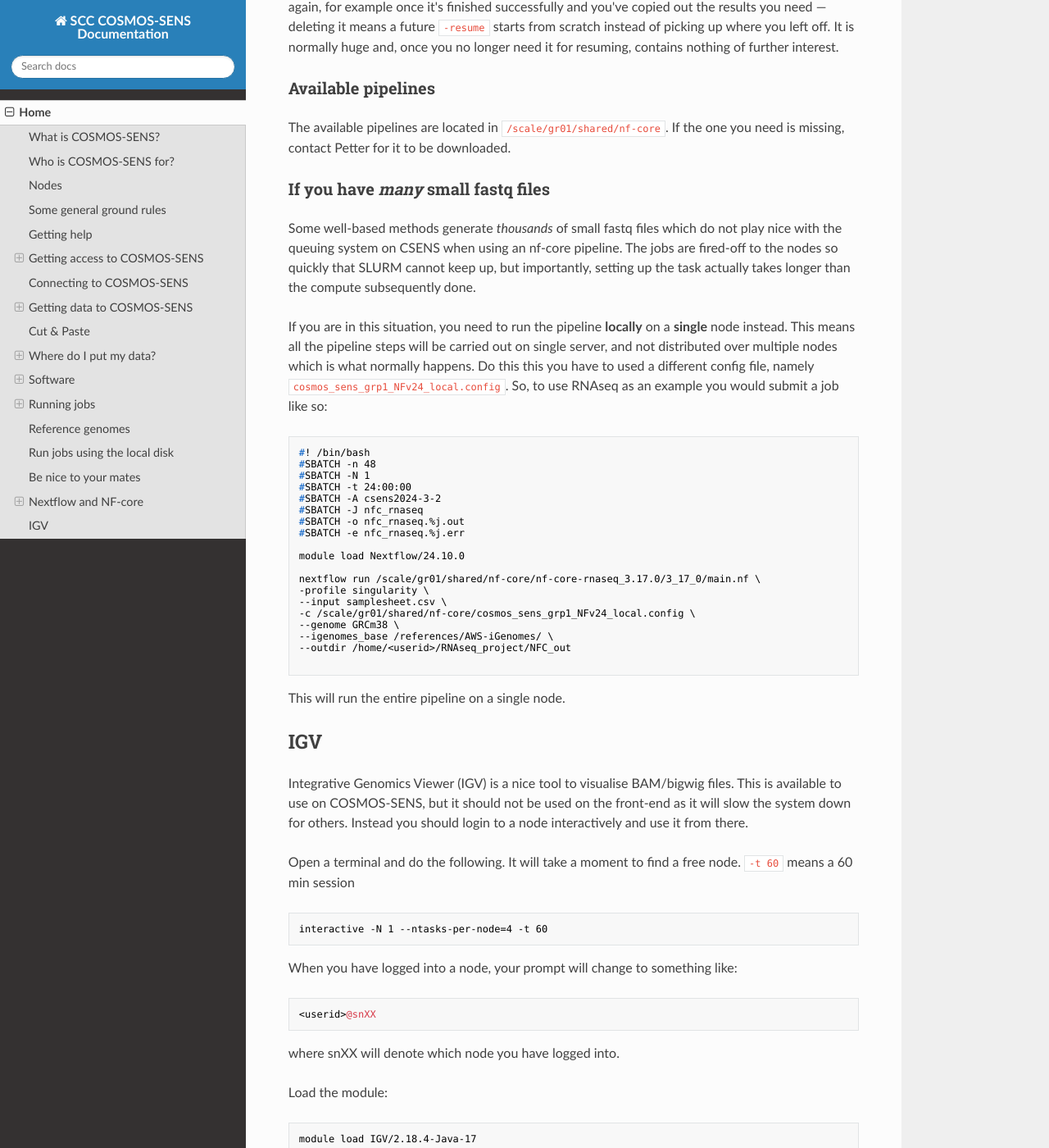
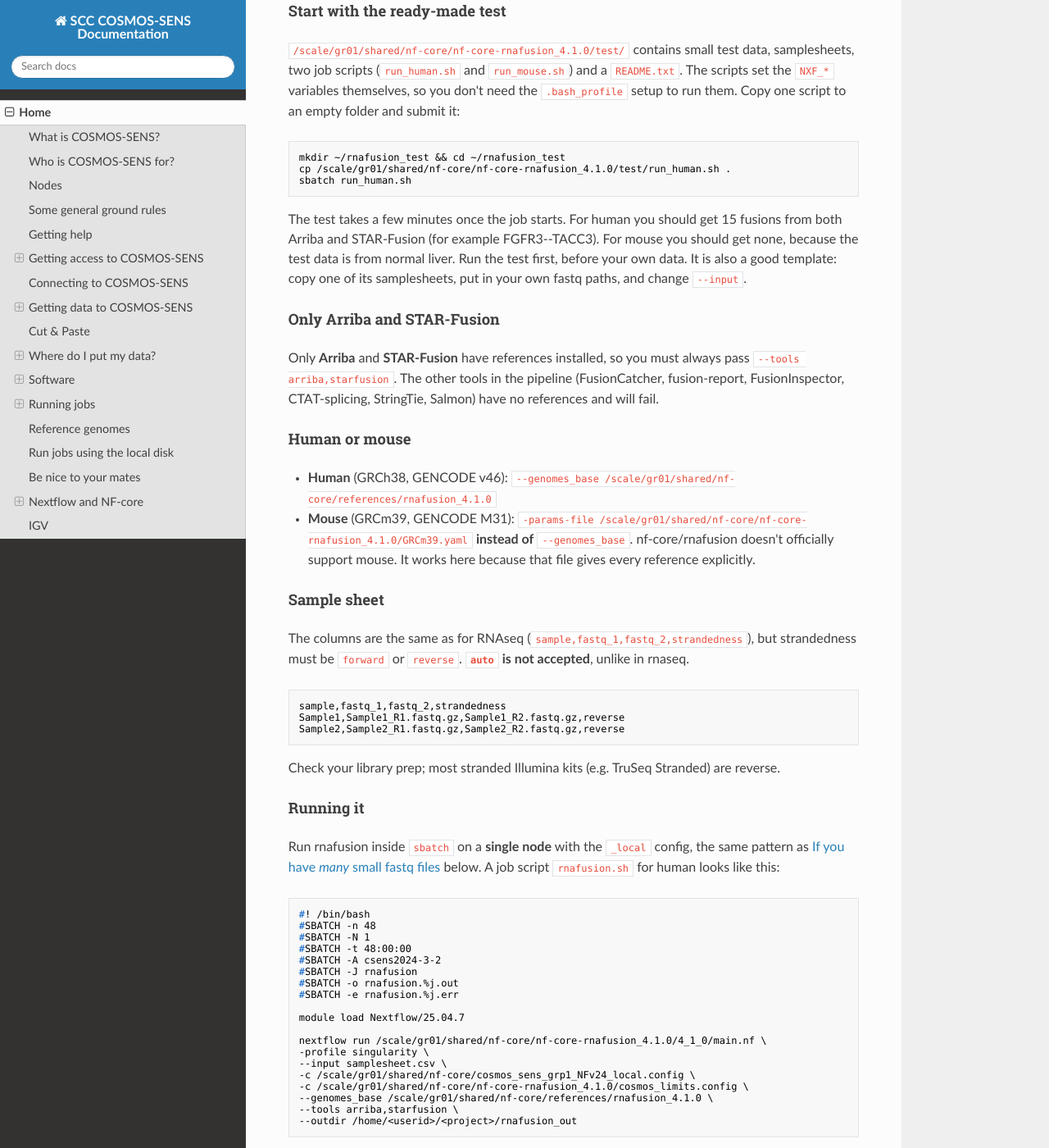
Before and after one commit to sccbioinformatics/SCC_CSENS_docs, an MkDocs documentation site: the page built from docs/index.md, in a window 1280 px wide and 1400 px high, scrolled down 18263 px. Shown: the whole window at 82% size. Built offline with MkDocs 1.6.1, drawn with Linux system fonts in a browser that asks for light colours; nearby versions of some CDN libraries; some of the changed text lies outside the part shown.

Commit message:
docs: add rnafusion 4.1.0 section
Document nf-core/rnafusion 4.1.0 under Nextflow and NF-core: ready-made
test, Arriba/STAR-Fusion only, human vs mouse references, Nextflow
25.04.7, single-node sbatch with the _local config plus
cosmos_limits.config, forward/reverse strandedness, and result paths.

Co-Authored-By: Claude Opus 5.5 <noreply@anthropic.com>

````diff
--- a/docs/index.md
+++ b/docs/index.md
@@ -664,6 +664,103 @@ nextflow run /scale/gr01/shared/nf-core/nf-core-cutandrun_3.2.2/3_2_2/main.nf \
 --outdir /home/<userid>/<path_to_out>/CaR_Out
 ```
 
+### Fusion detection (rnafusion)
+
+nf-core/rnafusion **4.1.0** is installed at `/scale/gr01/shared/nf-core/nf-core-rnafusion_4.1.0/`. It works a little differently from the other pipelines here, so read this whole section before you run it.
+
+!!! warning inline end "Different Nextflow version"
+    rnafusion needs **`module load Nextflow/25.04.7`**, not the `Nextflow/24.10.0` used in the other examples. On 24.10.x the pipeline fails to compile with `Variable tools already defined`.
+
+#### Start with the ready-made test
+
+`/scale/gr01/shared/nf-core/nf-core-rnafusion_4.1.0/test/` contains small test data, samplesheets, two job scripts (`run_human.sh` and `run_mouse.sh`) and a `README.txt`. The scripts set the `NXF_*` variables themselves, so you don't need the `.bash_profile` setup to run them. Copy one script to an empty folder and submit it:
+
+```shell
+mkdir ~/rnafusion_test && cd ~/rnafusion_test
+cp /scale/gr01/shared/nf-core/nf-core-rnafusion_4.1.0/test/run_human.sh .
+sbatch run_human.sh
+```
+
+The test takes a few minutes once the job starts. For human you should get 15 fusions from both Arriba and STAR-Fusion (for example FGFR3--TACC3). For mouse you should get none, because the test data is from normal liver. Run the test first, before your own data. It is also a good template: copy one of its samplesheets, put in your own fastq paths, and change `--input`.
+
+#### Only Arriba and STAR-Fusion
+
+Only **Arriba** and **STAR-Fusion** have references installed, so you must always pass `--tools arriba,starfusion`. The other tools in the pipeline (FusionCatcher, fusion-report, FusionInspector, CTAT-splicing, StringTie, Salmon) have no references and will fail.
+
+#### Human or mouse
+
+- **Human** (GRCh38, GENCODE v46): `--genomes_base /scale/gr01/shared/nf-core/references/rnafusion_4.1.0`
+- **Mouse** (GRCm39, GENCODE M31): `-params-file /scale/gr01/shared/nf-core/nf-core-rnafusion_4.1.0/GRCm39.yaml` **instead of** `--genomes_base`. nf-core/rnafusion doesn't officially support mouse. It works here because that file gives every reference explicitly.
+
+#### Sample sheet
+
+The columns are the same as for RNAseq (`sample,fastq_1,fastq_2,strandedness`), but strandedness must be `forward` or `reverse`. **`auto` is not accepted**, unlike in rnaseq.
+
+```shell
+sample,fastq_1,fastq_2,strandedness
+Sample1,Sample1_R1.fastq.gz,Sample1_R2.fastq.gz,reverse
+Sample2,Sample2_R1.fastq.gz,Sample2_R2.fastq.gz,reverse
+```
+
+Check your library prep; most stranded Illumina kits (e.g. TruSeq Stranded) are reverse.
+
+#### Running it
+
+Run rnafusion inside `sbatch` on a **single node** with the `_local` config, the same pattern as [If you have *many* small fastq files](#if-you-have-many-small-fastq-files) below. A job script `rnafusion.sh` for human looks like this:
+
+```shell
+#! /bin/bash
+#SBATCH -n 48
+#SBATCH -N 1
+#SBATCH -t 48:00:00
+#SBATCH -A csens2024-3-2
+#SBATCH -J rnafusion
+#SBATCH -o rnafusion.%j.out
+#SBATCH -e rnafusion.%j.err
+
+module load Nextflow/25.04.7
+
+nextflow run /scale/gr01/shared/nf-core/nf-core-rnafusion_4.1.0/4_1_0/main.nf \
+-profile singularity \
+--input samplesheet.csv \
+-c /scale/gr01/shared/nf-core/cosmos_sens_grp1_NFv24_local.config \
+-c /scale/gr01/shared/nf-core/nf-core-rnafusion_4.1.0/cosmos_limits.config \
+--genomes_base /scale/gr01/shared/nf-core/references/rnafusion_4.1.0 \
+--tools arriba,starfusion \
+--outdir /home/<userid>/<project>/rnafusion_out
+```
+
+For mouse, replace the `--genomes_base` line with:
+
+```shell
+-params-file /scale/gr01/shared/nf-core/nf-core-rnafusion_4.1.0/GRCm39.yaml \
+```
+
+Submit it with `sbatch rnafusion.sh`. Unlike the test scripts, this script gets the `NXF_*` variables from your `.bash_profile` (see [Setting up to use nf-core](#setting-up-to-use-nf-core)).
+
+!!! danger inline end "Don't use the distributed config inside sbatch"
+    The normal `cosmos_sens_grp1_NFv24.config` sends each step out as its own Slurm job. Nextflow can't submit jobs from inside a job on COSMOS-SENS, so with that config inside `sbatch` it fails with `sbatch: error: Batch job submission failed: Invalid mcs_label specified`. Running rnafusion the distributed way from the front end (as in the RNAseq example) **hasn't been tested yet**, so stick to the single-node job above.
+
+**Always add the extra `-c .../cosmos_limits.config`**, on top of the cluster config. It does two things:
+
+- It caps each task at 48 CPUs, 250 GB and 48 h. Without it, a retried STAR task asks for 400 GB of RAM (200 GB × the attempt number). That is more than a standard node has (256 GB), so the job never starts.
+- It switches off the internet URLs in the pipeline defaults. Without it, the pipeline fails or hangs for about 15 minutes at startup, because COSMOS-SENS has no internet.
+
+Run each analysis from **its own folder**. Two runs launched from the same folder share the `.nextflow/` folder and overwrite each other's `.nextflow.log`.
+
+#### Results
+
+The fusion calls end up in:
+
+- `<outdir>/arriba/*.arriba.fusions.tsv`
+- `<outdir>/starfusion/*.starfusion.abridged.tsv`
+
+You will see this warning at startup. **It is harmless**, because it comes from the cluster config:
+
+```
+The following invalid input values have been detected: --igenomes_base
+```
+
 ### Sample sheets
 The contents of the sample sheet will vary depending on which pipline you are using, so be sure to read the manual.
 
````
